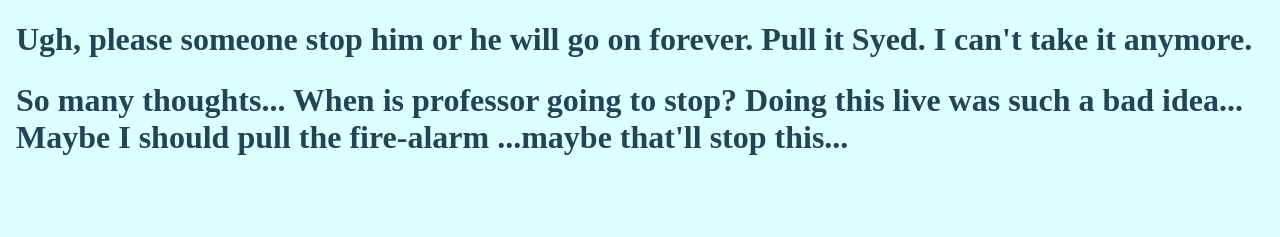
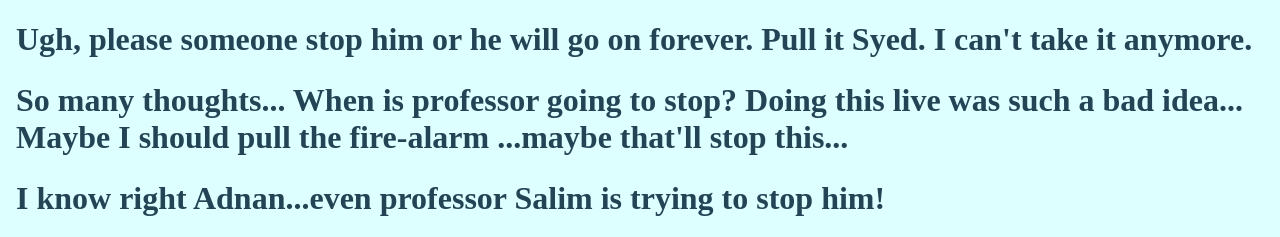
Before and after one commit to gcallah/SJCTalk, a plain HTML site: page index.html in a window 1280 px wide. Shown: the part 593-830 px from the top of the page. Before the commit the page ends 800 px from the top, so only its background shows below. Drawn offline with Linux system fonts and the light colour scheme.

Commit message:
change 2

```diff
--- a/index.html
+++ b/index.html
@@ -30,7 +30,12 @@ src="https://upload.wikimedia.org/wikipedia/commons/thumb/5/57/Mapping_collabora
             So many thoughts...
 			When is professor going to stop? Doing this live was such a bad idea...
 			Maybe I should pull the fire-alarm ...maybe that'll stop this...
+
         </h2>
+
+		<h2>
+		I know right Adnan...even professor Salim is trying to stop him!
+		</h2>
 
     </body>
 
```
